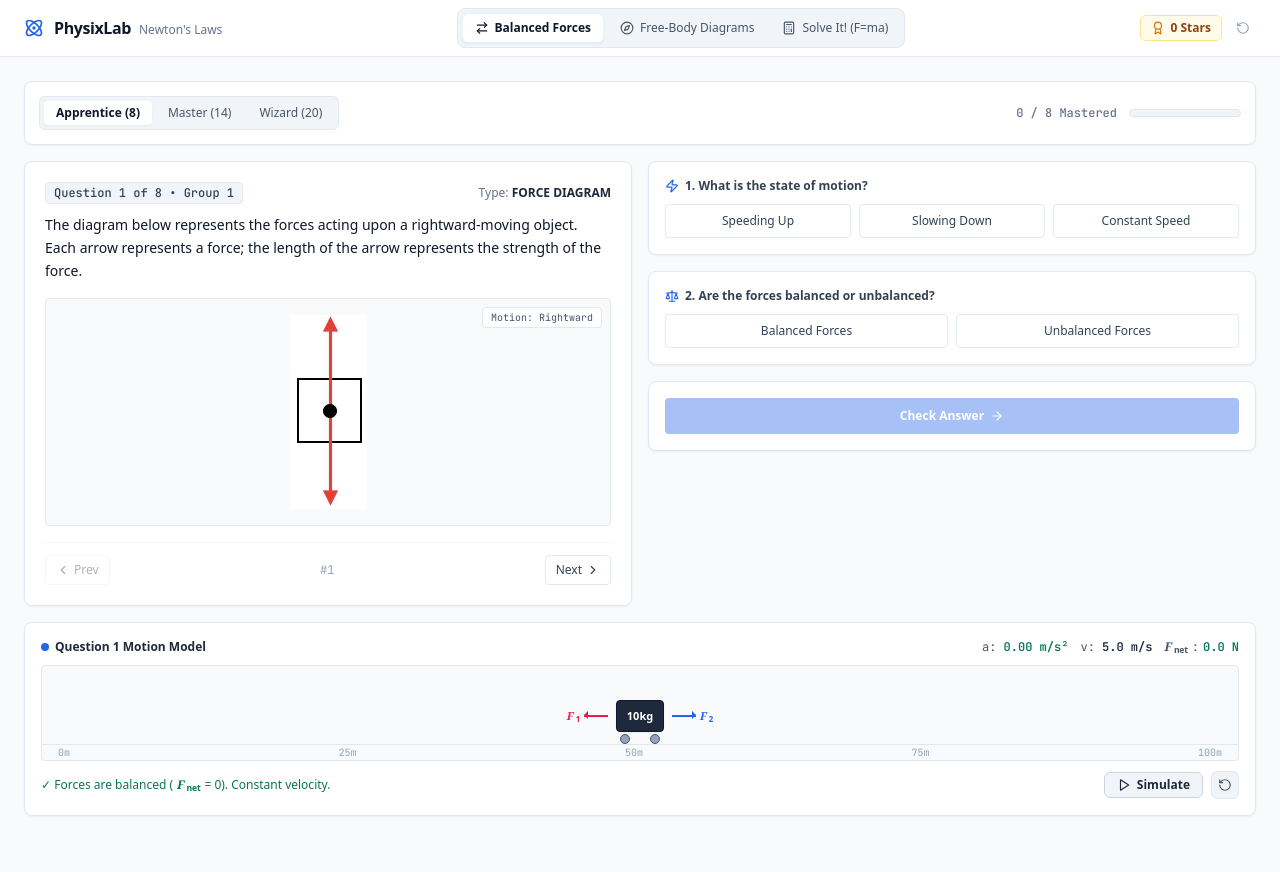
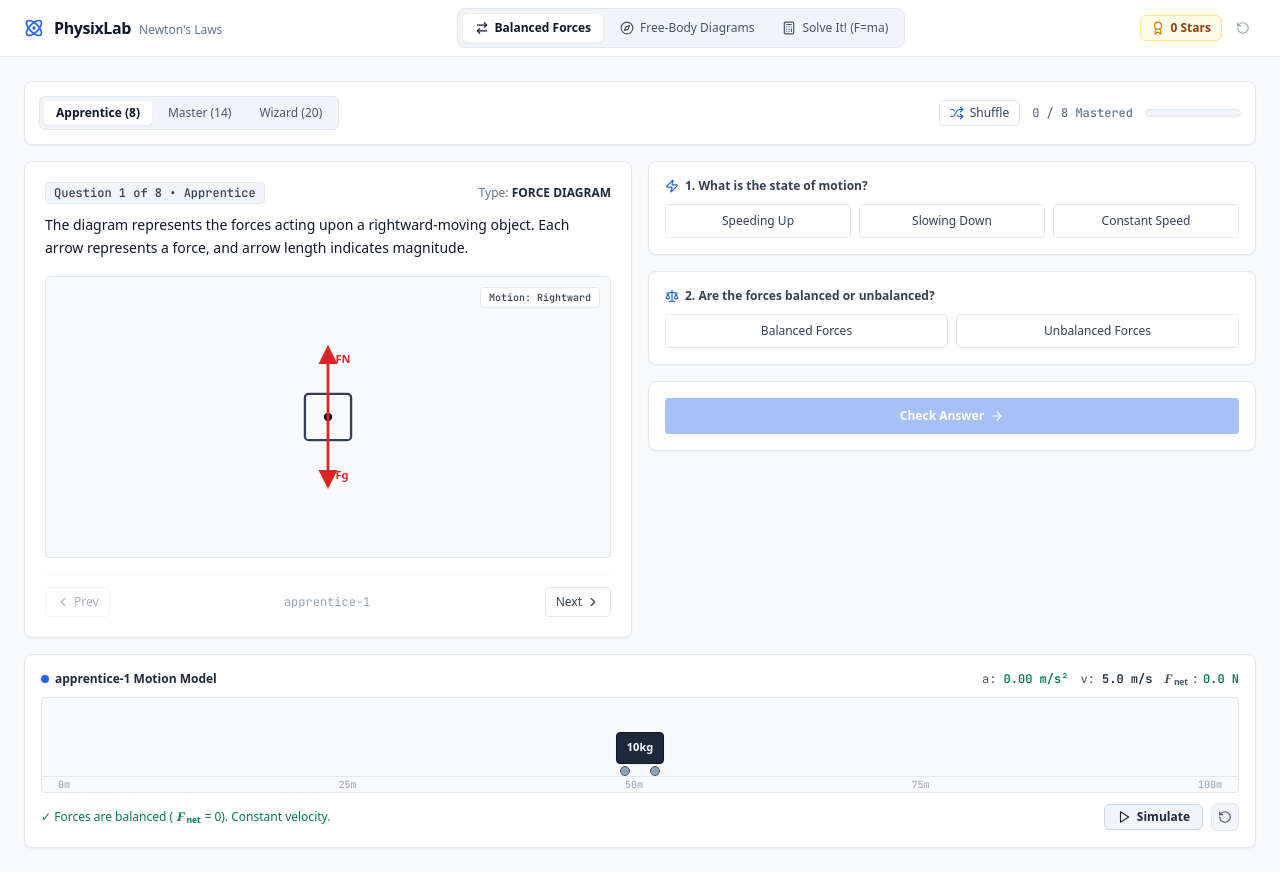
Before and after one commit to StwFate/Physics_Site, a React (Vite) app in the folder Physics_Site/: page / in a window 1280 px wide. Before the commit the page ends 840 px from the top, so only its background shows below. Built offline with nearby package versions, Linux system fonts and the light colour scheme.

Commit message:
Wire up procedural question generator and dynamic SVG visuals in BalancedForcesModule

```diff
--- a/Physics_Site/src/components/BalancedForcesModule.jsx
+++ b/Physics_Site/src/components/BalancedForcesModule.jsx
@@ -1,17 +1,29 @@
-import React, { useState, useEffect } from 'react'
-import { CheckCircle2, XCircle, ArrowRight, RotateCcw, Zap, Scale, ChevronLeft, ChevronRight } from 'lucide-react'
+import React, { useState, useEffect, useMemo } from 'react'
+import {
+  CheckCircle2,
+  XCircle,
+  ArrowRight,
+  RotateCcw,
+  Zap,
+  Scale,
+  ChevronLeft,
+  ChevronRight,
+  Shuffle
+} from 'lucide-react'
 import confetti from 'canvas-confetti'
-import balancedData from '../data/balancedForcesQuestions.json'
 import PhysicsVisualizer from './PhysicsVisualizer'
+import BalancedForcesVisuals from './BalancedForcesVisuals'
+import { generateBalancedQuestions } from '../utils/balancedForcesGenerator'
 
-const LEVEL_QUESTION_IDS = {
-  Apprentice: [1, 2, 5, 7, 9, 10, 13, 14],
-  Master: [1, 2, 5, 7, 10, 13, 17, 18, 19, 20, 23, 24, 25, 26],
-  Wizard: [1, 5, 11, 13, 17, 18, 19, 20, 23, 24, 25, 26, 29, 30, 31, 32, 35, 37, 41, 42],
+const LEVEL_COUNTS = {
+  Apprentice: 8,
+  Master: 14,
+  Wizard: 20
 }
 
 export default function BalancedForcesModule() {
   const [currentLevel, setCurrentLevel] = useState('Apprentice')
+  const [seed, setSeed] = useState(0)
   const [currentIndex, setCurrentIndex] = useState(0)
   const [selectedMotion, setSelectedMotion] = useState(null)
   const [selectedForce, setSelectedForce] = useState(null)
@@ -26,33 +38,27 @@ export default function BalancedForcesModule() {
     }
   })
 
-  // Filter curated questions for the chosen level: 8 Apprentice, 14 Master, 20 Wizard
-  const targetIds = LEVEL_QUESTION_IDS[currentLevel] || LEVEL_QUESTION_IDS.Apprentice
-  const questions = targetIds
-    .map((id) => (balancedData.questions || []).find((q) => q.id === id))
-    .filter(Boolean)
+  // Procedurally generate unique questions for the active level
+  const questions = useMemo(() => {
+    return generateBalancedQuestions(currentLevel, seed)
+  }, [currentLevel, seed])
 
-  const currentQ = questions[currentIndex] || questions[0] || {
-    id: 1,
-    groupId: 1,
-    stem: 'Loading...',
-    image: 'Q1.jpg',
-    motionDirection: 'rightward',
-    representationType: 'force_diagram',
-    motionAnswer: 'Constant Speed',
-    forceAnswer: 'Balanced',
-    explanation: ''
-  }
+  const currentQ = questions[currentIndex] || questions[0]
 
   useEffect(() => {
     setSelectedMotion(null)
     setSelectedForce(null)
     setIsSubmitted(false)
     setIsCorrect(false)
-  }, [currentIndex, currentLevel])
+  }, [currentIndex, currentLevel, seed])
 
   const handleLevelChange = (lvl) => {
     setCurrentLevel(lvl)
+    setCurrentIndex(0)
+  }
+
+  const handleShuffle = () => {
+    setSeed((s) => s + 1)
     setCurrentIndex(0)
   }
 
@@ -71,8 +77,8 @@ export default function BalancedForcesModule() {
       setCompletedQuestions(newCompleted)
       localStorage.setItem('physix_balanced_completed', JSON.stringify(newCompleted))
 
-      const levelQuestions = questions.map(q => q.id)
-      const allDone = levelQuestions.every(id => newCompleted[id])
+      const levelQuestions = questions.map((q) => q.id)
+      const allDone = levelQuestions.every((id) => newCompleted[id])
       if (allDone) {
         confetti({ particleCount: 70, spread: 60, origin: { y: 0.6 } })
       }
@@ -91,51 +97,32 @@ export default function BalancedForcesModule() {
     }
   }
 
-  const completedInLevel = questions.filter(q => completedQuestions[q.id]).length
+  const completedInLevel = questions.filter((q) => completedQuestions[q.id]).length
 
-  // Calculate visualizer forces based on question
-  let fNet = 0
-  let initialV = 0
-  let simForces = []
-  const isLeftward = currentQ.motionDirection && currentQ.motionDirection.toLowerCase().includes('left')
+  // Simulation parameters directly from dynamic question physics
+  const fNet = currentQ?.simParams?.fNet !== undefined
+    ? currentQ.simParams.fNet
+    : (currentQ?.forceAnswer === 'Balanced' ? 0 : 25)
+  const initialV = currentQ?.simParams?.initialV !== undefined
+    ? currentQ.simParams.initialV
+    : 5
+  const simForces = currentQ?.simParams?.forces || [
+    { name: 'F_1', value: 25, dir: 'right' },
+    { name: 'F_2', value: 25, dir: 'left' }
+  ]
 
-  if (currentQ.forceAnswer === 'Balanced') {
-    fNet = 0
-    initialV = isLeftward ? -5 : 5
-    simForces = [
-      { name: 'F_1', value: 30, dir: 'left' },
-      { name: 'F_2', value: 30, dir: 'right' }
-    ]
-  } else {
-    // Unbalanced
-    if (currentQ.motionAnswer === 'Speeding Up') {
-      fNet = isLeftward ? -25 : 25
-      initialV = isLeftward ? -2 : 2
-      simForces = isLeftward
-        ? [{ name: 'F_net', value: 45, dir: 'left' }, { name: 'f', value: 15, dir: 'right' }]
-        : [{ name: 'F_net', value: 45, dir: 'right' }, { name: 'f', value: 15, dir: 'left' }]
-    } else {
-      // Slowing Down
-      fNet = isLeftward ? 25 : -25
-      initialV = isLeftward ? -7 : 7
-      simForces = isLeftward
-        ? [{ name: 'f', value: 35, dir: 'right' }]
-        : [{ name: 'f', value: 35, dir: 'left' }]
-    }
-  }
-
-  const reprLabel = currentQ.representationType
-    ? currentQ.representationType.replace('_', ' ').toUpperCase()
+  const reprLabel = currentQ?.representationType
+    ? currentQ.representationType.replace(/_/g, ' ').toUpperCase()
     : 'DIAGRAM'
 
   return (
     <div className="space-y-4">
-      {/* Level Selector & Progress Bar */}
+      {/* Level Selector & Control Bar */}
       <div className="bg-white border border-slate-200 rounded-lg p-3.5 flex flex-col sm:flex-row items-center justify-between gap-3 shadow-sm">
         {/* Minimalist Level Tabs */}
         <div className="flex items-center gap-1 bg-slate-100 p-1 rounded-md border border-slate-200">
           {['Apprentice', 'Master', 'Wizard'].map((lvl) => {
-            const count = LEVEL_QUESTION_IDS[lvl]?.length || 0
+            const count = LEVEL_COUNTS[lvl] || 0
             return (
               <button
                 key={lvl}
@@ -152,15 +139,26 @@ export default function BalancedForcesModule() {
           })}
         </div>
 
-        {/* Level Progress */}
+        {/* Right side controls: Regenerate & Progress */}
         <div className="flex items-center gap-3">
+          <button
+            onClick={handleShuffle}
+            className="flex items-center gap-1.5 px-2.5 py-1 bg-white border border-slate-200 hover:bg-slate-50 text-slate-700 rounded text-xs font-medium transition-colors shadow-2xs"
+            title="Generate new randomized variations"
+          >
+            <Shuffle className="w-3.5 h-3.5 text-blue-600" />
+            <span>Shuffle</span>
+          </button>
+
           <span className="text-xs text-slate-500 font-medium font-mono">
             {completedInLevel} / {questions.length} Mastered
           </span>
-          <div className="w-28 bg-slate-100 h-2 rounded overflow-hidden border border-slate-200">
+          <div className="w-24 bg-slate-100 h-2 rounded overflow-hidden border border-slate-200">
             <div
               className="bg-blue-600 h-full transition-all duration-300"
-              style={{ width: `${questions.length > 0 ? (completedInLevel / questions.length) * 100 : 0}%` }}
+              style={{
+                width: `${questions.length > 0 ? (completedInLevel / questions.length) * 100 : 0}%`
+              }}
             ></div>
           </div>
         </div>
@@ -173,7 +171,7 @@ export default function BalancedForcesModule() {
           <div>
             <div className="flex items-center justify-between mb-2.5 text-xs">
               <span className="px-2 py-0.5 rounded bg-slate-100 text-slate-700 border border-slate-200 font-mono font-medium">
-                Question {currentIndex + 1} of {questions.length} • Group {currentQ.groupId}
+                Question {currentIndex + 1} of {questions.length} • {currentLevel}
               </span>
               <span className="text-slate-500 font-medium">
                 Type: <strong className="text-slate-800">{reprLabel}</strong>
@@ -184,17 +182,10 @@ export default function BalancedForcesModule() {
               {currentQ.stem}
             </p>
 
-            {/* Media Asset Display */}
-            <div className="relative bg-slate-50 rounded border border-slate-200 p-4 flex items-center justify-center min-h-[220px]">
-              <img
-                src={`./media/balanced-forces/${currentQ.image}`}
-                alt={`Question ${currentQ.id} diagram`}
-                className="max-h-56 max-w-full object-contain"
-                onError={(e) => {
-                  e.target.style.display = 'none'
-                }}
-              />
-              <div className="absolute top-2 right-2 px-2 py-0.5 bg-white border border-slate-200 rounded text-[10px] text-slate-600 font-mono capitalize">
+            {/* Dynamic Generated Visual Representation */}
+            <div className="relative bg-slate-50 rounded border border-slate-200 p-3 flex flex-col items-center justify-center min-h-[230px]">
+              <BalancedForcesVisuals question={currentQ} />
+              <div className="absolute top-2.5 right-2.5 px-2 py-0.5 bg-white border border-slate-200 rounded text-[10px] text-slate-700 font-mono font-medium capitalize shadow-2xs">
                 Motion: {currentQ.motionDirection}
               </div>
             </div>
@@ -210,7 +201,7 @@ export default function BalancedForcesModule() {
               <ChevronLeft className="w-3.5 h-3.5" /> Prev
             </button>
             <span className="font-mono text-slate-400 text-xs">
-              #{currentQ.id} {completedQuestions[currentQ.id] && '⭐'}
+              {currentQ.id} {completedQuestions[currentQ.id] && '⭐'}
             </span>
             <button
               onClick={handleNext}
@@ -338,7 +329,7 @@ export default function BalancedForcesModule() {
         fNet={fNet}
         mass={10}
         initialVelocity={initialV}
-        label={`Question ${currentQ.id} Motion Model`}
+        label={`${currentQ.id} Motion Model`}
         forces={simForces}
       />
     </div>
```
